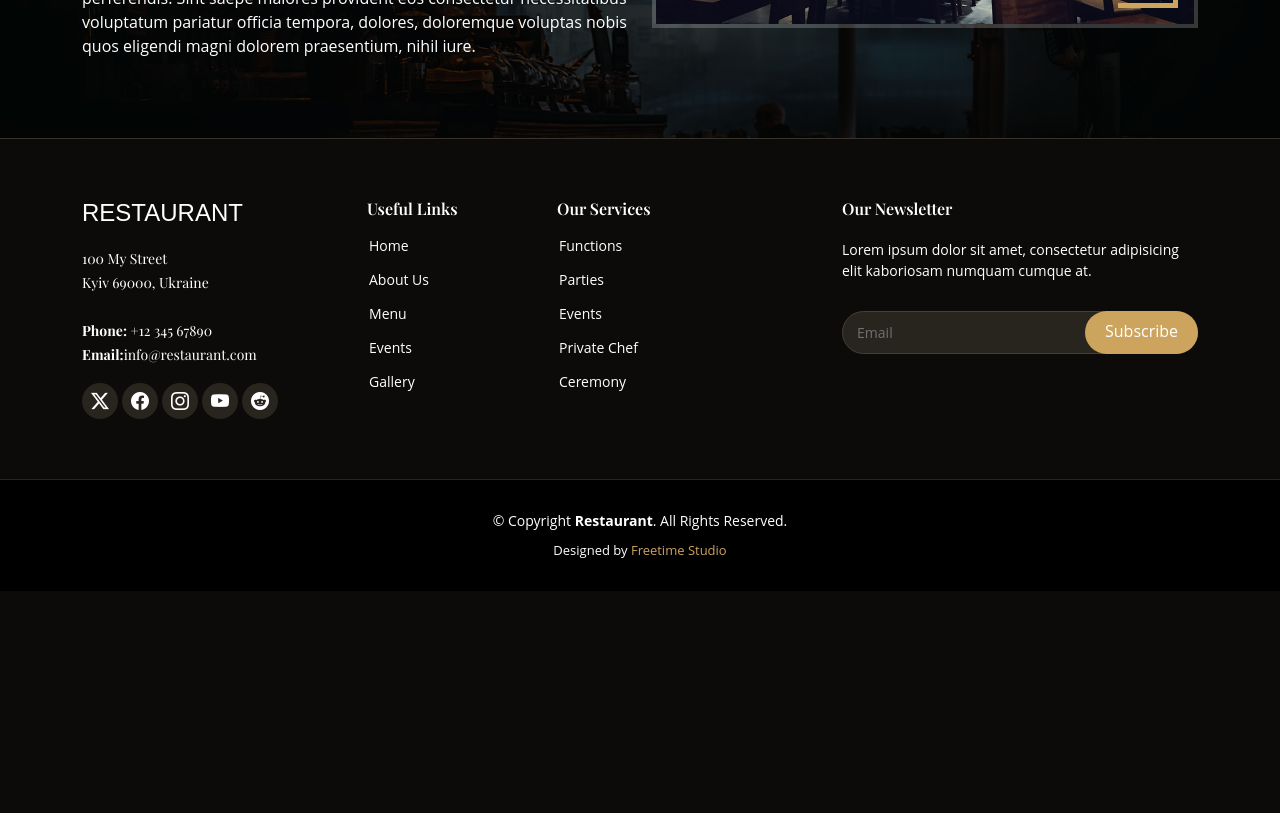
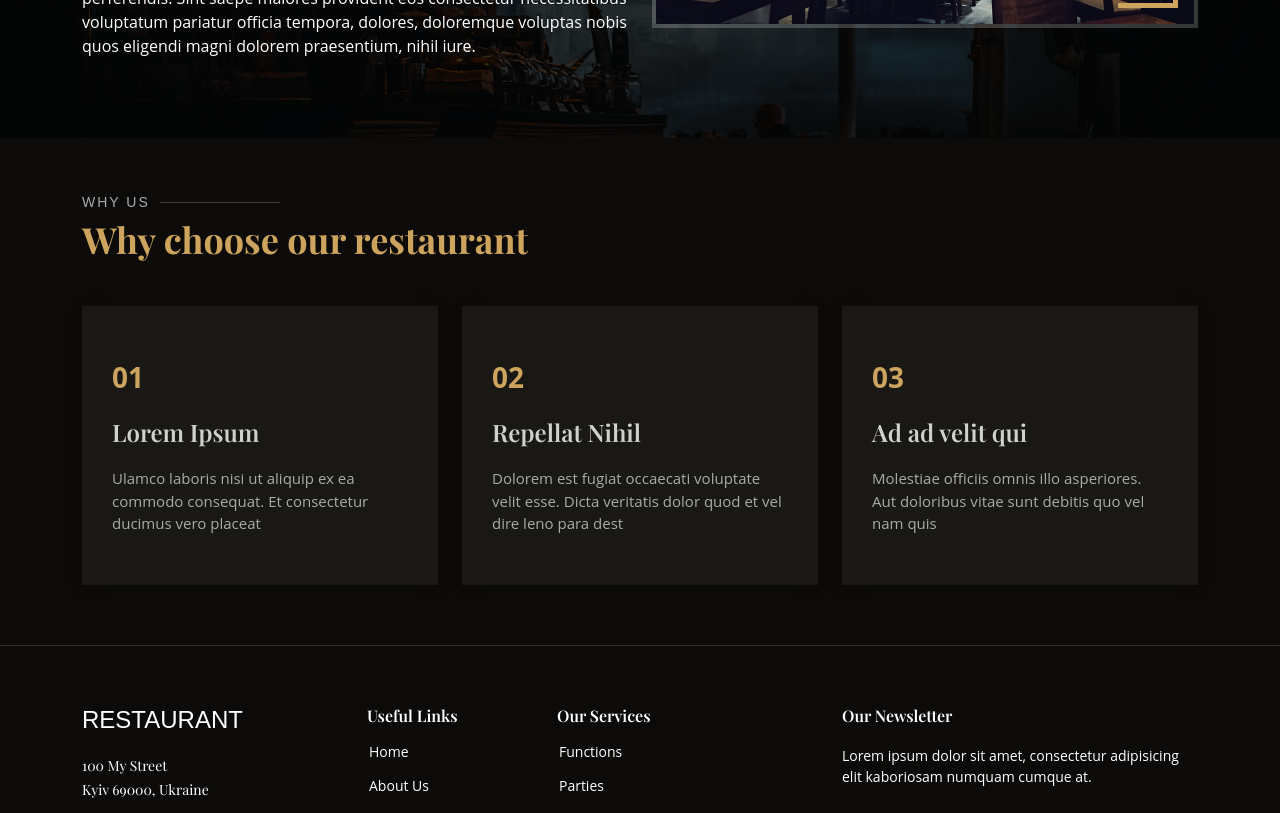
Before and after one commit to freetimezp/deploy-test-01, a Next.js app: page / in a window 1280 px wide. Shown: the part 1260-2073 px from the top of the page. Before the commit the page ends 1851 px from the top, so only its background shows below. Built offline with nearby package versions, Linux system fonts and the light colour scheme.

Commit message:
01 deploy test - eatme-13

```diff
--- a/src/app/page.tsx
+++ b/src/app/page.tsx
@@ -1,6 +1,6 @@
 import Hero from "./sections/Hero";
 import About from "./sections/About";
-// import WhyUs from "./sections/WhyUs";
+import WhyUs from "./sections/WhyUs";
 // import Menu from "./sections/Menu";
 // import Specials from "./sections/Specials";
 // import Events from "./sections/Events";
@@ -16,8 +16,8 @@ export default function Home() {
       <Hero />
       <main id="main">
         <About />
-        {/*   <WhyUs />
-        <Menu />
+        <WhyUs />
+        {/*   <Menu />
         <Specials />
         <Events />
         <Booking />
```
